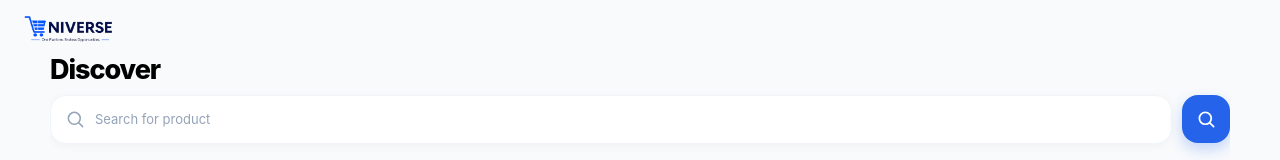
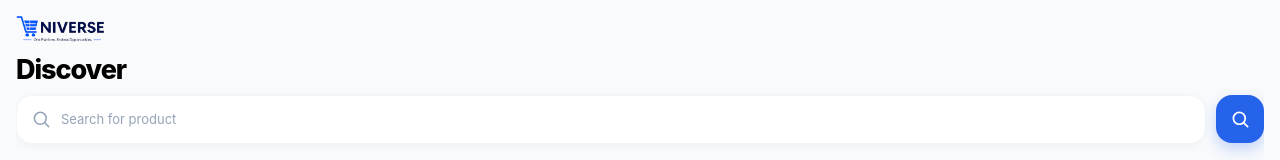
Before and after one commit to daniel25-wiz/Universe-frontend, a React (Vite) app in the folder universe-react/: page /marketplace in a window 1280 px wide. Shown: the top 160 px of the page. Built offline with nearby package versions, Linux system fonts and the light colour scheme; no server answers.

Commit message:
final frontend update for version 1

```diff
--- a/universe-react/src/components/marketplace/mobile-marketplace.css
+++ b/universe-react/src/components/marketplace/mobile-marketplace.css
@@ -19,16 +19,20 @@
 .mm-page { min-height: 100dvh; display: flex; justify-content: stretch; align-items: stretch; background: var(--mm-bg); color: var(--mm-ink); font-family: -apple-system, BlinkMacSystemFont, "SF Pro Display", "SF Pro Text", "Segoe UI", sans-serif; -webkit-font-smoothing: antialiased; }
 .mm-device { width: 100%; height: 100dvh; position: relative; overflow: hidden; display: flex; flex-direction: column; background: var(--mm-bg); }
 .mm-icon { width: 20px; height: 20px; flex: 0 0 auto; }
-.mm-status { display: flex; align-items: center; flex: 0 0 auto; padding: 14px 24px 8px; background: var(--mm-bg); }
+.mm-status { display: flex; align-items: center; flex: 0 0 auto; padding: 14px 12px 8px; background: var(--mm-bg); }
 .mm-status a { display: inline-flex; align-items: center; }
 .mm-status img { display: block; width: auto; height: 30px; max-width: 170px; object-fit: contain; }
-.mm-screen-header { display: flex; align-items: center; justify-content: space-between; padding: 12px 20px 8px; flex: 0 0 auto; }
+.mm-screen-header { display: flex; align-items: center; justify-content: space-between; padding: 12px 12px 8px; flex: 0 0 auto; }
 .mm-screen-header h1 { margin: 0; font-size: 21px; line-height: 28px; font-weight: 700; letter-spacing: -.03em; }
 .mm-screen-header button { width: 40px; height: 40px; display: grid; place-items: center; padding: 0; border: 0; border-radius: 50%; color: var(--mm-ink); background: transparent; cursor: pointer; }
 .mm-screen-header button:hover { background: #f1f5f9; }
 .mm-screen-header .mm-icon { width: 21px; height: 21px; }
 .mm-header-spacer { width: 40px; }
-.mm-scroll { min-height: 0; flex: 1; overflow-y: auto; padding: 4px 20px 140px; scrollbar-width: none; }
+/* Outer page gutter trimmed from 20px to 12px: this is the whitespace framing the
+   whole marketplace (and therefore the width left over for the product grid).
+   Anything that bleeds past this padding — .mm-category-scroll, .mm-buy-bar,
+   .mm-status, .mm-screen-header — is kept in sync so nothing looks misaligned. */
+.mm-scroll { min-height: 0; flex: 1; overflow-y: auto; padding: 4px 12px 140px; scrollbar-width: none; }
 .mm-scroll::-webkit-scrollbar, .mm-bottom::-webkit-scrollbar { display: none; }
 .mm-discover > .mm-categories,
 .mm-discover > .mm-banner-carousel,
@@ -120,7 +124,9 @@
 .mm-categories > div:first-child { display: flex; align-items: center; justify-content: space-between; margin-bottom: 9px; }
 .mm-categories h2 { margin: 0; font-size: 16px; }
 .mm-categories > div:first-child button { padding: 0; border: 0; color: var(--mm-blue); background: transparent; font-size: 11px; font-weight: 600; cursor: pointer; }
-.mm-category-scroll { display: flex; gap: 9px; overflow-x: auto; margin: 0 -20px; padding: 2px 20px 5px; scrollbar-width: none; }
+/* The -12px bleed (was -20px) still cancels the .mm-scroll gutter so the category
+   pills can scroll flush to the screen edge without overflowing the page. */
+.mm-category-scroll { display: flex; gap: 9px; overflow-x: auto; margin: 0 -12px; padding: 2px 12px 5px; scrollbar-width: none; }
 .mm-category-scroll::-webkit-scrollbar { display: none; }
 .mm-category-scroll button { flex: 0 0 auto; padding: 9px 16px; border: 1px solid #e2e8f0; border-radius: 999px; color: #64748b; background: white; font: inherit; font-size: 11px; cursor: pointer; }
 .mm-category-scroll button.active { border-color: #0f172a; color: white; background: #0f172a; }
@@ -183,7 +189,7 @@
 .mm-order-badge { flex: 0 0 auto; padding: 4px 9px; border-radius: 999px; color: #047857; background: #ecfdf5; font-size: 10px; font-weight: 700; text-transform: uppercase; }
 .mm-order-qty { color: #64748b; font-size: 12px; font-weight: 600; }
 .mm-product-page .mm-device { background: white; }
-.mm-product-header { display: flex; align-items: center; justify-content: space-between; padding: 9px 20px; border-bottom: 1px solid #f1f5f9; background: rgb(255 255 255 / 95%); }
+.mm-product-header { display: flex; align-items: center; justify-content: space-between; padding: 9px 12px; border-bottom: 1px solid #f1f5f9; background: rgb(255 255 255 / 95%); }
 .mm-product-header > button, .mm-product-header > div button { width: 40px; height: 40px; display: grid; place-items: center; padding: 0; border: 0; border-radius: 50%; color: #334155; background: #f8fafc; cursor: pointer; }
 .mm-product-header > span { padding: 5px 10px; border-radius: 999px; color: var(--mm-blue); background: #eff6ff; font-size: 10px; font-weight: 700; text-transform: uppercase; }
 .mm-product-header > div { display: flex; gap: 7px; }
@@ -267,7 +273,9 @@
 .mm-escrow > strong { width: 35px; height: 35px; display: grid; place-items: center; flex: 0 0 auto; border-radius: 11px; color: white; background: var(--mm-blue); }
 .mm-escrow h2 { margin: 0 0 4px; font-size: 11px; }
 .mm-escrow p { margin: 0; color: #475569; font-size: 10px; line-height: 1.4; }
-.mm-buy-bar { position: absolute; z-index: 31; right: 0; bottom: 0; left: 0; padding: 12px 20px 20px; border-top: 1px solid #e2e8f0; background: rgb(255 255 255 / 95%); box-shadow: 0 -4px 20px rgb(0 0 0 / 5%); backdrop-filter: blur(12px); }
+/* Side padding matches the .mm-scroll gutter (20px -> 12px) so the buy controls
+   line up with the product content above them. */
+.mm-buy-bar { position: absolute; z-index: 31; right: 0; bottom: 0; left: 0; padding: 12px 12px 20px; border-top: 1px solid #e2e8f0; background: rgb(255 255 255 / 95%); box-shadow: 0 -4px 20px rgb(0 0 0 / 5%); backdrop-filter: blur(12px); }
 .mm-buy-row { display: flex; gap: 10px; }
 .mm-buy-row > .mm-stepper { height: 48px; padding: 4px; border-radius: 14px; }
 .mm-buy-row > .mm-stepper button { width: 32px; height: 32px; border-radius: 10px; background: white; box-shadow: 0 2px 5px rgb(15 23 42 / 6%); font-size: 16px; }
@@ -304,20 +312,28 @@
 .mm-console span { width: 32px; height: 23px; margin-bottom: 1px; border-radius: 7px; background: #1e293b; }
 
 @media (min-width: 700px) {
-  .mm-scroll { width: min(1180px, calc(100% - 64px)); margin: 0 auto; padding-right: 0; padding-left: 0; }
+  /* Desktop frame: max width raised 1180px -> 1280px and the outer gutter halved
+     (64px -> 32px total) so the catalogue uses far more of a laptop screen. */
+  .mm-scroll { width: min(1280px, calc(100% - 32px)); margin: 0 auto; padding-right: 0; padding-left: 0; }
   .mm-discover-heading { padding-right: 0; padding-left: 0; }
   .mm-page .mm-discover-heading { padding-right: 0; padding-left: 0; }
-  /* .mm-scroll loses its 20px side padding here, so the category row must stop
-     bleeding -20px past the container (it caused a 20px horizontal overflow). */
+  /* .mm-scroll loses its 12px side padding here, so the category row must stop
+     bleeding -12px past the container (it caused horizontal overflow). */
   .mm-category-scroll { margin-left: 0; margin-right: 0; padding-left: 0; padding-right: 0; }
   .mm-banner-slide { height: 270px; }
   /* Desktop gutters trimmed from 18px down to 8px — matches the tight mobile
      grid so cards grow instead of the empty space between them. */
   .mm-product-grid { grid-template-columns: repeat(4, minmax(0, 1fr)); gap: 8px; }
-  .mm-bottom { padding-right: max(24px, calc((100% - 1180px) / 2)); padding-left: max(24px, calc((100% - 1180px) / 2)); }
+  /* Kept aligned with the widened .mm-scroll frame (1280px / 16px min gutter). */
+  .mm-bottom { padding-right: max(16px, calc((100% - 1280px) / 2)); padding-left: max(16px, calc((100% - 1280px) / 2)); }
   .mm-bottom nav { max-width: 560px; margin: 0 auto; }
+  /* Logo bar and screen header adopt the same gutter as the content frame so the
+     brand mark / back button stay flush with the product grid's left edge. */
+  .mm-status, .mm-screen-header { padding-right: max(16px, calc((100% - 1280px) / 2)); padding-left: max(16px, calc((100% - 1280px) / 2)); }
    .mm-product-page .mm-product-scroll {
-      width: min(1180px, calc(100% - 64px));
+      /* Same frame as .mm-scroll so switching listing <-> product page keeps the
+         content edges fixed. */
+      width: min(1280px, calc(100% - 32px));
       display: grid;
       grid-template-columns: minmax(0, 1fr) minmax(0, 1fr);
       align-items: start;
@@ -344,7 +360,8 @@
    .mm-product-page .mm-product-info { padding-top: 0; }
    .mm-product-page .mm-product-info h1 { font-size: clamp(25px, 3vw, 36px); }
    .mm-product-page .mm-buy-bar {
-      right: max(32px, calc((100% - 1180px) / 2));
+      /* Anchors the sticky buy controls to the widened 1280px frame's right edge. */
+      right: max(16px, calc((100% - 1280px) / 2));
       left: auto;
       width: min(540px, calc(50% - 32px));
    }
```
